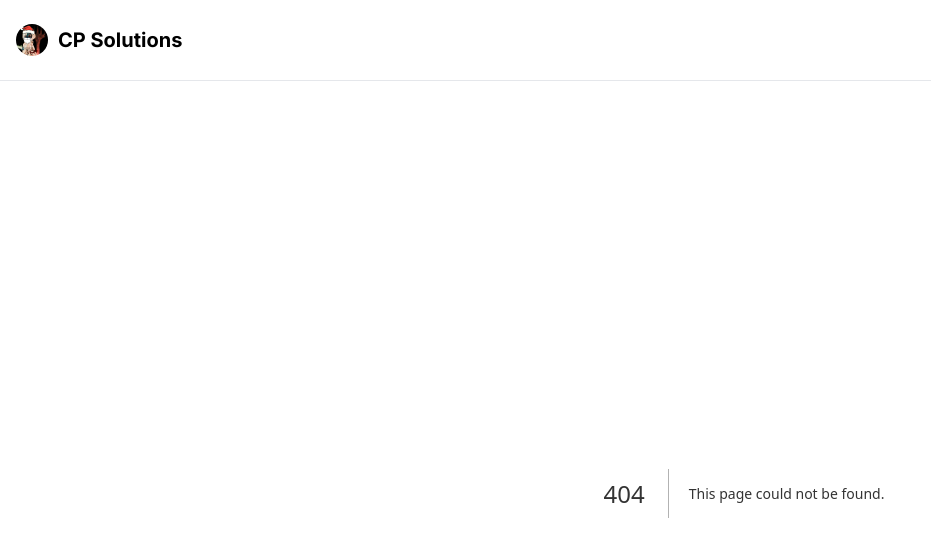
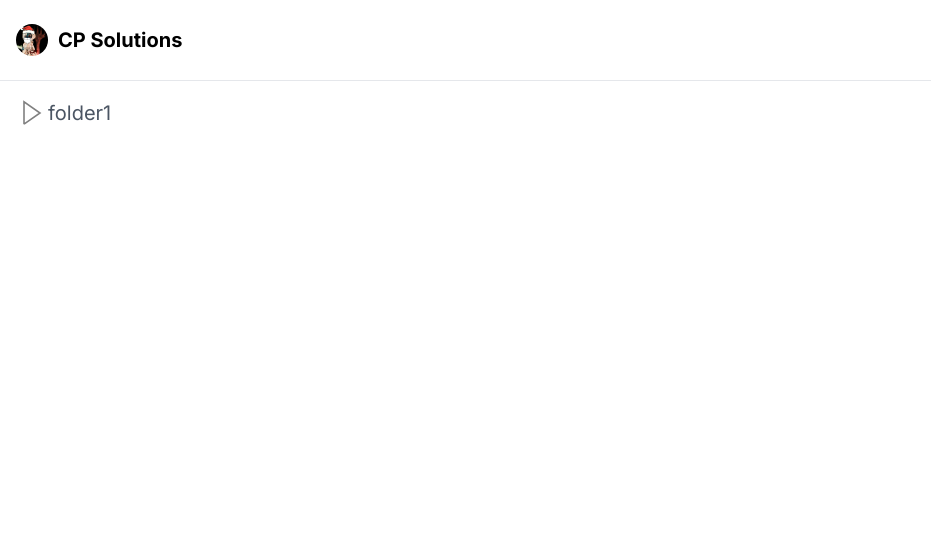
Before and after one commit to danielzsh/cp-sols, a Next.js app: page /folder1/folder3 in a window 1280 px wide. Before the commit this address had no page. Shown: the top 542 px of the page, without its empty margins (0-931 px from the left). Built offline with nearby package versions, Linux system fonts and the light colour scheme.

Commit message:
titles kinda work

```diff
--- /dev/null
+++ b/app/folder1/folder3/page.mdx
@@ -0,0 +1,3 @@
+---
+title: Title
+---
--- a/components/page/Page.tsx
+++ b/components/page/Page.tsx
@@ -1,7 +1,9 @@
 import React, { ReactNode } from 'react';
 import { Header } from '../header/Header';
 import { Accordion, AccordionElement } from '../accordion';
-import { readdirSync } from 'fs';
+import { readFileSync, readdirSync } from 'fs';
+import matter from 'gray-matter';
+import Link from 'next/link';
 export const Page = ({ children } : { children: ReactNode }) => {
   return (
     <article>
@@ -28,6 +30,10 @@ function renderDir(path: string) : ReactNode {
           {renderDir(path + item.name + '/')}
         </AccordionElement>
       );
+    else if (item.name == "page.mdx") {
+      const frontmatter = matter(readFileSync(path + item.name));
+      res.push(<Link href={path}>{frontmatter.data.title}</Link>);
+    }
   }
   return <Accordion className={path == "app/" ? "flex-1" : ""}>{res}</Accordion>;
 }
--- a/package.json
+++ b/package.json
@@ -12,6 +12,7 @@
     "@types/mdx": "^2.0.5",
     "framer-motion": "^10.12.10",
     "fs": "latest",
+    "gray-matter": "^4.0.3",
     "next": "latest",
     "react": "latest",
     "react-dom": "latest",
```
Also changed, not shown: 1 other file (tests, documents, lock files or other folders).
